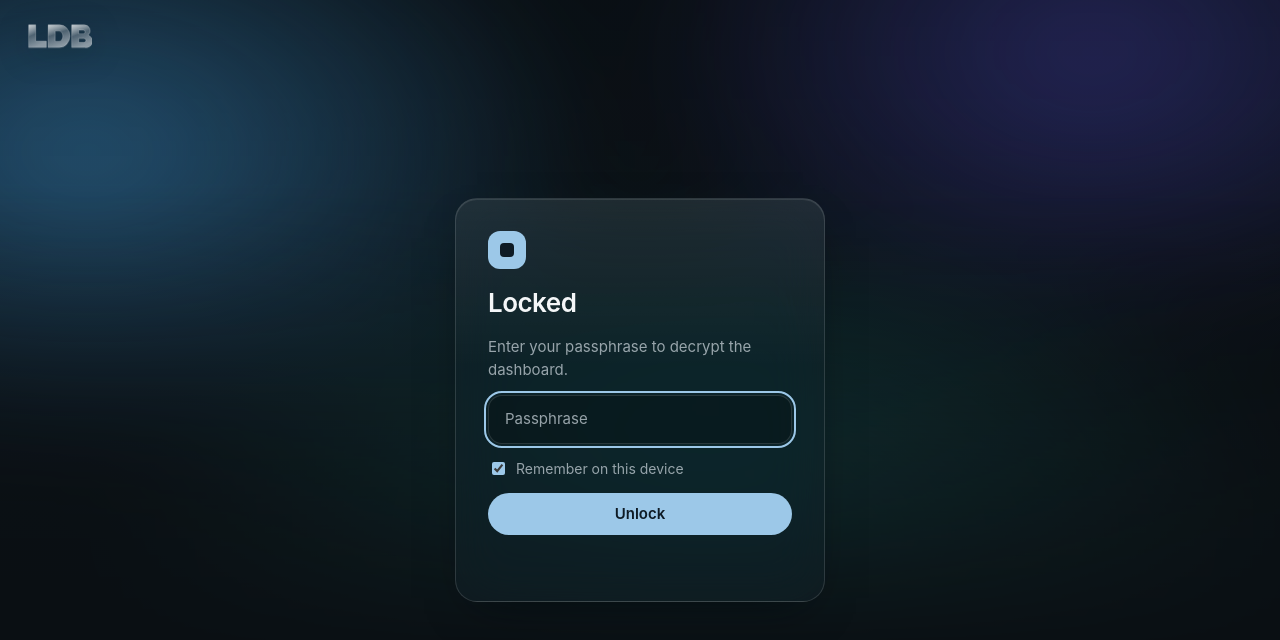
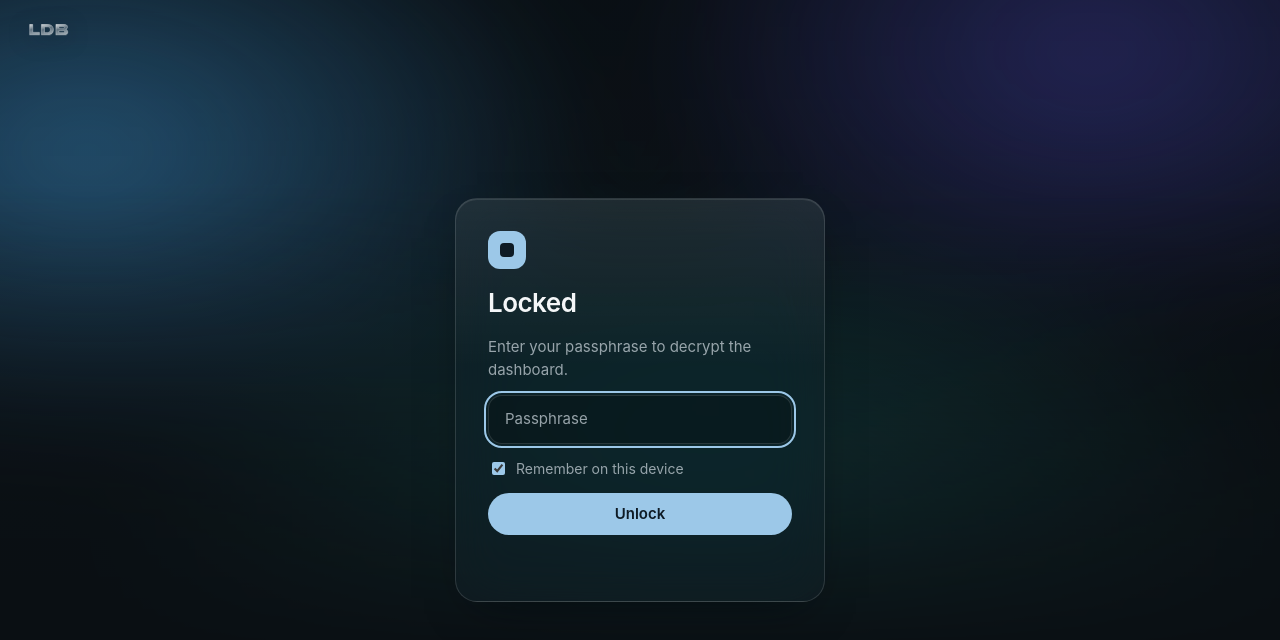
Before and after one commit to ldiazbusquets/dashboard, a website: page index.html in a window 1280 px wide. Drawn offline with Linux system fonts and the light colour scheme; no server answers.

Commit message:
Add files via upload

```diff
--- a/index.html
+++ b/index.html
@@ -12,18 +12,19 @@
 <body>
 
 <div id="scene" aria-hidden="true"><div class="aurora"></div></div>
-<svg id="brand" class="brand" viewBox="-3 -3 284 106" aria-hidden="true" hidden>
+<svg id="brand" class="brand" viewBox="-24 -24 2689 734" aria-hidden="true" hidden>
+  <!-- "LDB" outlined from Archivo (width 125, weight 800, letter-spacing .02em): the same lettering as the mark on ldiazbusquets.github.io -->
   <defs>
-    <linearGradient id="brand-glass" x1="0" y1="0" x2="0.35" y2="1">
-      <stop offset="0" stop-color="#fff" stop-opacity="0.72"/>
-      <stop offset="0.48" stop-color="#fff" stop-opacity="0.2"/>
-      <stop offset="1" stop-color="#fff" stop-opacity="0.44"/>
+    <linearGradient id="brand-glass" x1="0" y1="0" x2="0.3" y2="1">
+      <stop offset="0" stop-color="#fff" stop-opacity="0.78"/>
+      <stop offset="0.5" stop-color="#fff" stop-opacity="0.26"/>
+      <stop offset="1" stop-color="#fff" stop-opacity="0.5"/>
     </linearGradient>
   </defs>
-  <g fill="url(#brand-glass)" fill-rule="evenodd" stroke="#fff" stroke-opacity="0.5" stroke-width="1.6" stroke-linejoin="round">
-    <path d="M0 0h31v72h47v28H0z"/>
-    <path d="M86 0h50a46 50 0 0 1 0 100H86zM117 27v46h17a17 23 0 0 0 0-46z"/>
-    <path d="M190 0h55a27 26 0 0 1 17 46a29 28 0 0 1-15 54h-57zM221 23v17h20a8.5 8.5 0 0 0 0-17zM221 60v18h23a9 9 0 0 0 0-18z"/>
+  <g fill="url(#brand-glass)" stroke="#fff" stroke-opacity="0.5" stroke-width="34" stroke-linejoin="round">
+    <path d="M84.5 686V-1.5H288.1V522.1H729.6V686Z"/>
+    <path d="M858.5 686V-1.5H1243Q1370.1 -1.5 1461.9 38.2Q1553.8 78 1603.1 154.8Q1652.4 231.5 1652.4 342.5Q1652.4 452.9 1603.1 529.7Q1553.8 606.5 1461.9 646.2Q1370.1 686 1243 686ZM1062.1 535.1H1231.2Q1278.6 535.1 1317.2 522.6Q1355.8 510.2 1384.1 486.8Q1412.3 463.5 1427.5 429.9Q1442.7 396.3 1442.7 353.5V329.9Q1442.7 287.1 1427.5 253.7Q1412.3 220.4 1384.1 197.1Q1355.8 173.7 1317.2 161.6Q1278.6 149.4 1231.2 149.4H1062.1Z"/>
+    <path d="M1811.5 686V-1.5H2376.7Q2432.6 -1.5 2477.9 20Q2523.1 41.5 2549.4 79.5Q2575.8 117.5 2575.8 167.9Q2575.8 212.9 2559.7 244.9Q2543.6 276.9 2516.5 296.8Q2489.4 316.6 2456.3 326.5V330.5Q2494.9 338.5 2525.9 359.4Q2557 380.3 2575.1 415.1Q2593.2 449.8 2593.2 500.3Q2593.2 559.4 2564.7 600.8Q2536.2 642.3 2487.9 664.1Q2439.5 686 2380 686ZM2015.1 541.1H2312Q2344 541.1 2364.2 523.6Q2384.5 506.2 2384.5 470.1Q2384.5 451.1 2375.7 435.9Q2367 420.7 2350.1 412.3Q2333.3 403.9 2309.3 403.9H2015.1ZM2015.1 270.1H2295.1Q2318.4 270.1 2334.3 261.7Q2350.3 253.3 2358.9 238Q2367.5 222.7 2367.5 202Q2367.5 172.7 2347.8 155.6Q2328 138.5 2297.9 138.5H2015.1Z"/>
   </g>
 </svg>
 
--- a/style.css
+++ b/style.css
@@ -152,12 +152,13 @@ button:disabled { opacity: 0.6; cursor: default; }
 .chip.late { background: var(--danger-bg); color: var(--danger); }
 .chip.ok { color: var(--accent); }
 
-/* ---------- Brand watermark: the LDB signature as clear glass ---------- */
+/* ---------- Brand watermark: the LDB mark as clear glass ----------
+   Sized to match the mark on the main site (Archivo at .95rem = 15.2px). */
 .brand {
-  position: absolute; top: 24px; left: 28px; z-index: 1; height: 24px; width: auto; pointer-events: none;
-  filter: drop-shadow(0 1px 0 hsl(0 0% 100% / 0.25)) drop-shadow(0 6px 14px hsl(var(--h) 60% 4% / 0.5));
+  position: absolute; top: 24px; left: 28px; z-index: 1; height: 11.16px; width: auto; pointer-events: none;
+  filter: drop-shadow(0 1px 0 hsl(0 0% 100% / 0.22)) drop-shadow(0 4px 10px hsl(var(--h) 60% 4% / 0.5));
 }
-@media (max-width: 860px) { .brand { top: 16px; left: 18px; height: 19px; } }
+@media (max-width: 860px) { .brand { top: 18px; left: 18px; } }
 
 /* ---------- Hero extras ---------- */
 .hero-weather { font-size: 14.5px; color: hsl(0 0% 100% / 0.8); margin-top: 4px; text-shadow: 0 1px 14px hsl(0 0% 0% / 0.4); min-height: 1.5em; }
```
